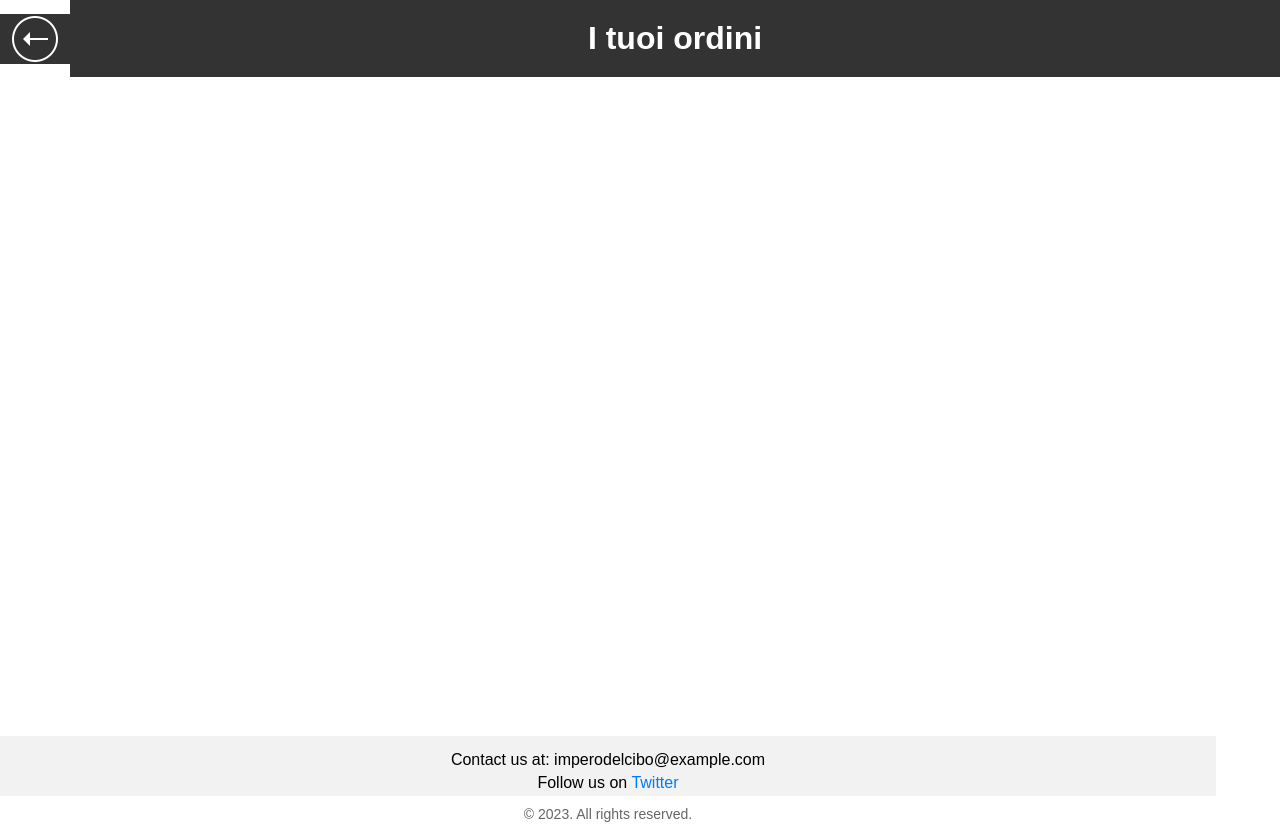
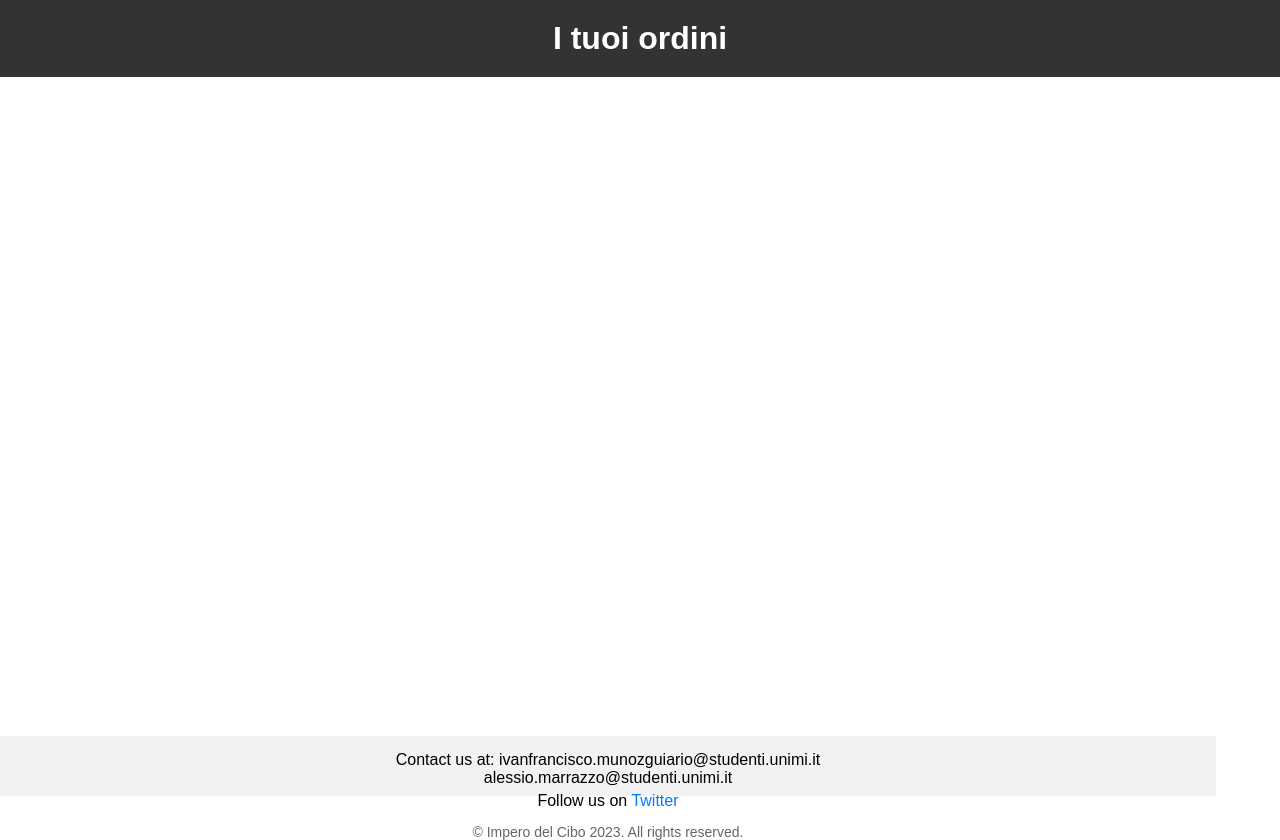
Before and after one commit to IvanCisco/TestGround, a PHP site: page /ProvaConsegnaCopia/frontend/ordini_acquirente.php in a window 1280 px wide. Shown: the part 64-904 px from the top of the page. Run offline with PHP 8.4, Linux system fonts and the light colour scheme.

Commit message:
ARROW
Removed arrow icon from 'ordini_acquirente.php'

```diff
--- a/ProvaConsegna/applicativo/common/footer.html
+++ b/ProvaConsegna/applicativo/common/footer.html
@@ -1,9 +1,9 @@
 <footer>
     <div class="footer-content">
-        <p>Contact us at: imperodelcibo@example.com</p>
+        <p>Contact us at: ivanfrancisco.munozguiario@studenti.unimi.it<br>alessio.marrazzo@studenti.unimi.it</p>
         <p>Follow us on <a href="https://twitter.com">Twitter</a></p>
     </div>
     <div class="copyright">
-        <p>&copy; 2023. All rights reserved.</p>
+        <p>&copy; Impero del Cibo 2023. All rights reserved.</p>
     </div>
 </footer>
--- a/ProvaConsegna/applicativo/frontend/ordini_acquirente.php
+++ b/ProvaConsegna/applicativo/frontend/ordini_acquirente.php
@@ -14,7 +14,6 @@
     <?php include("../common/navbar_acquirente.php"); ?>
 
     <div class="titolo">
-         <a href="acquirente.php" class="indietro"><img src="../immagini/back.png" alt="Freccia indietro" class="freccia"></a>
         <h1>I tuoi ordini</h1>
     </div>
 <section class="page-content">
```
